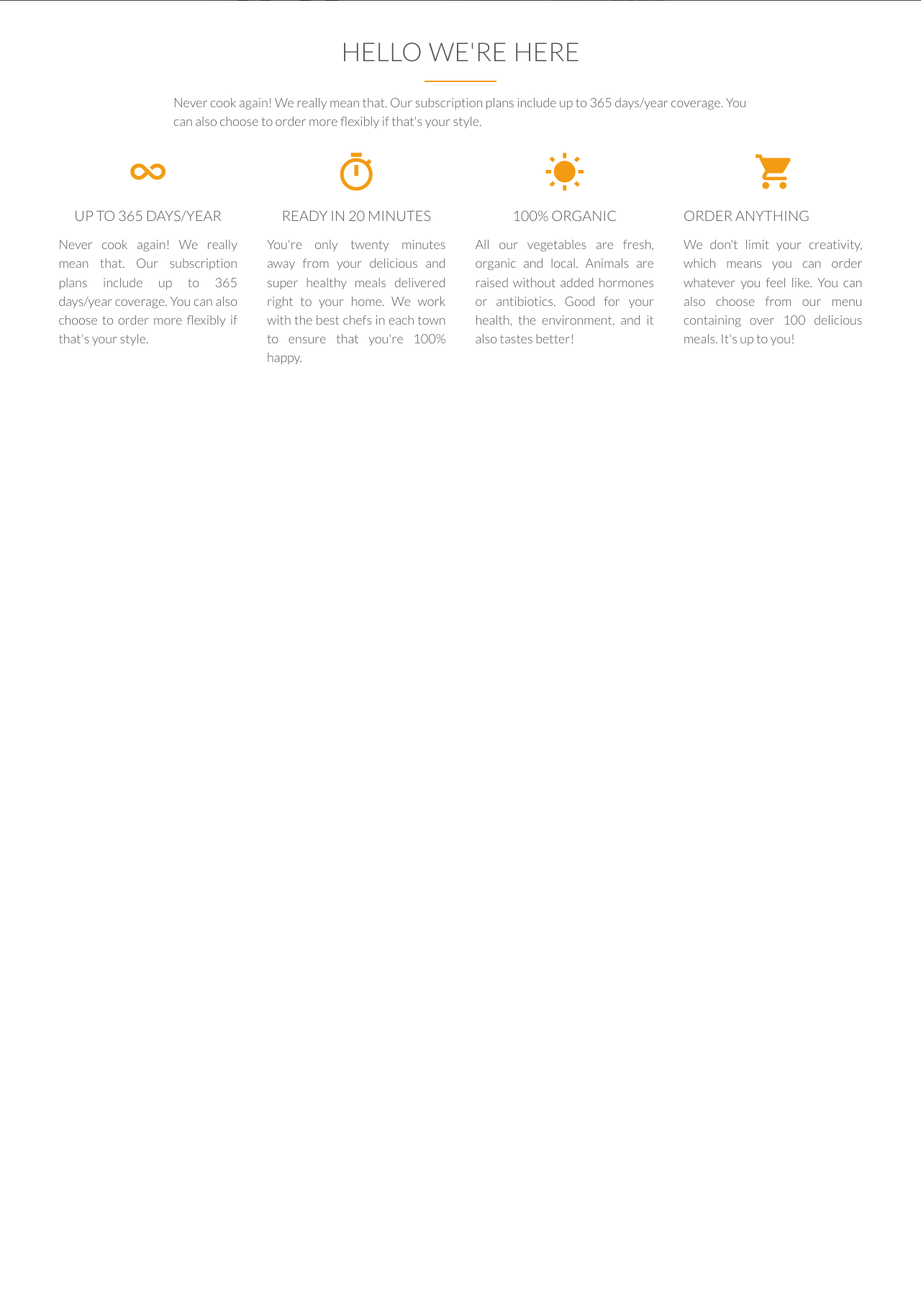
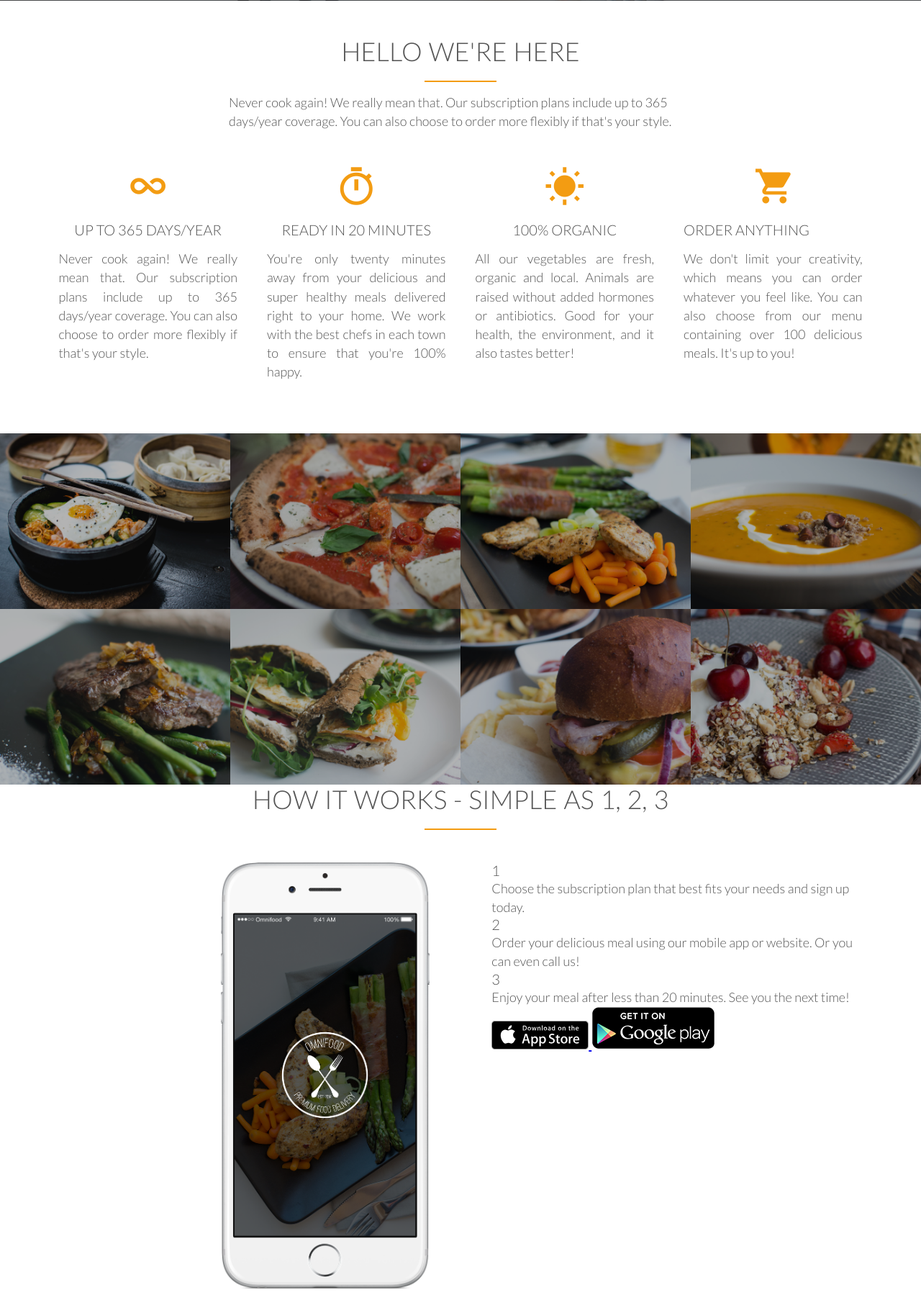
Before and after one commit to erickAndreas/mirror-omnifood-official, a PHP site: page / in a window 1280 px wide. Shown: the part 799-2605 px from the top of the page at 72% size. Before the commit the page ends 1306 px from the top, so only its background shows below. Run offline with PHP 8.4, Linux system fonts and the light colour scheme; some libraries are stand-ins or nearby versions.

Commit message:
steps section

```diff
--- a/index.html
+++ b/index.html
@@ -5,10 +5,10 @@
     <meta charset="UTF-8">
     <meta name="viewport" content="width=device-width, initial-scale=1.0">
     <meta http-equiv="X-UA-Compatible" content="ie=edge">
-    <link rel="stylesheet" href="vendors/css/normalize.css">
-    <link rel="stylesheet" href="vendors/css/grid.css">
+    <link rel="stylesheet" href="./vendors/css/normalize.css">
+    <link rel="stylesheet" href="./vendors/css/grid.css">
     <link href="https://unpkg.com/ionicons@4.2.4/dist/css/ionicons.min.css" rel="stylesheet">
-    <link rel="stylesheet" href="resource/css/style.css">
+    <link rel="stylesheet" href="./resource/css/style.css">
     <link href="https://fonts.googleapis.com/css?family=Lato:100,300,300i,400,700" rel="stylesheet">
     <title>Omnifood Official</title>
 </head>
@@ -83,6 +83,87 @@
             </div>
         </div>
     </section>
+    <section class="meals" id="meals">
+        <ul class="meals-showcase">
+            <li>
+                <figure class="meal-photo">
+                    <img src="./resource/assets/1.jpg" alt="Korean bibimbap with egg and vegetables">
+                </figure>
+            </li>
+            <li>
+                <figure class="meal-photo">
+                    <img src="./resource/assets/2.jpg" alt="Simple italian pizza with cherry tomatoes
+">
+                </figure>
+            </li>
+            <li>
+                <figure class="meal-photo">
+                    <img src="./resource/assets/3.jpg" alt="Chicken breast steak with vegetables
+">
+                </figure>
+            </li>
+            <li>
+                <figure class="meal-photo">
+                    <img src="./resource/assets/4.jpg" alt="Autumn pumpkin soup">
+                </figure>
+            </li>
+        </ul>
+        <ul class="meals-showcase">
+            <li>
+                <figure class="meal-photo">
+                    <img src="./resource/assets/5.jpg" alt="Paleo beef steak with vegetables">
+                </figure>
+            </li>
+            <li>
+                <figure class="meal-photo">
+                    <img src="./resource/assets/6.jpg" alt="Healthy baguette with egg and vegetables">
+                </figure>
+            </li>
+            <li>
+                <figure class="meal-photo">
+                    <img src="./resource/assets/7.jpg" alt="Burger with cheddar and bacon
+">
+                </figure>
+            </li>
+            <li>
+                <figure class="meal-photo">
+                    <img src="./resource/assets/8.jpg" alt="Granola with cherries and strawberries">
+                </figure>
+            </li>
+        </ul>
+    </section>
+    <section class="steps" id="work">
+        <div class="row">
+            <h2 class="text-centered line">How it works - Simple as 1, 2, 3</h2>
+        </div>
+        <div class="row">
+            <div class=" col span-1-of-2 steps-box">
+                <img src="./resource/assets/app-iPhone.png" alt="" class="app-on-screen">
+            </div>
+            <div class=" col span-1-of-2 steps-box">
+                <div class="works-step clearfix">
+                    <div>1</div>
+                    <p>Choose the subscription plan that best fits your needs and sign up today.</p>
+                </div>
+                <div class="works-step clearfix">
+                    <div>2</div>
+                    <p>Order your delicious meal using our mobile app or website. Or you can even call us!</p>
+                </div>
+                <div class="works-step clearfix">
+                    <div>3</div>
+                    <p>Enjoy your meal after less than 20 minutes. See you the next time!</p>
+                </div>
+
+                <a href="#" class="btn-app">
+                    <img src="./resource/assets/download-app.svg" alt="App Store Button">
+                </a>
+                <a href="#" class="btn-app">
+                    <img src="./resource/assets/download-app-android.png" alt="Play Store Button">
+                </a>
+            </div>
+        </div>
+        </div>
+    </section>
 </body>
 
 </html>
--- a/resource/css/style.css
+++ b/resource/css/style.css
@@ -179,8 +179,10 @@ header {
 /* section features */
 
 .paragraph-line{
-    width: 70%;
-    margin: 0 15%;
+    width: 60%;
+    margin: 0 auto;
+    margin-bottom: 20px;
+    padding: 0 20px;
 }
 
 .box{
@@ -193,3 +195,64 @@ header {
     color: #f39c12;
     display: block;
 }
+
+/* MEALS SECTION */
+
+.meals-showcase{
+    width: 100%;
+    list-style: none;
+    margin: 0;
+}
+
+.meals-showcase li {
+    width: 25%;
+    display: block;
+    float: left;
+    overflow: hidden;
+    margin: 0;
+}
+
+.meal-photo {
+    margin: 0;
+    background-color: #000000;
+}
+
+.meal-photo img {
+    width: 100%;
+    height: auto;
+    transform: scale(1.15);
+    opacity: 0.7;
+}
+
+.meal-photo:hover {
+    transform: scale(1.15);
+    transition: transform 2s;
+}
+
+/* .caption::after {
+    content: "\f00e";
+    display: block;
+    height: 2px;
+    background: #f39c12;
+    transition: width .2s
+} */
+
+/* WORK STEP SECTION */
+
+.steps-box {
+    margin-top: 30px;
+}
+
+.steps-box:first-child {
+    text-align: right;
+    /* float: right; */
+    padding-right: 3%;
+}
+
+.steps-box:last-child {
+    padding-left: 3%;
+}
+
+.app-on-screen {
+    width: 55%;
+}
```
